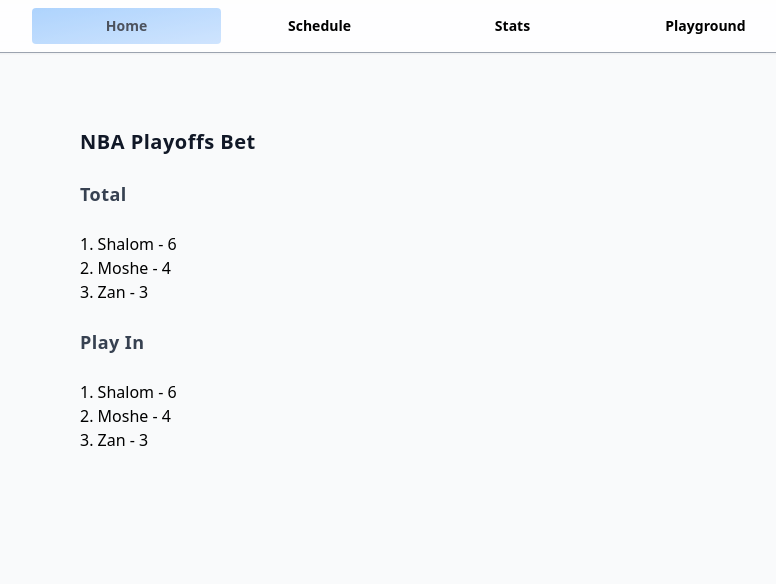
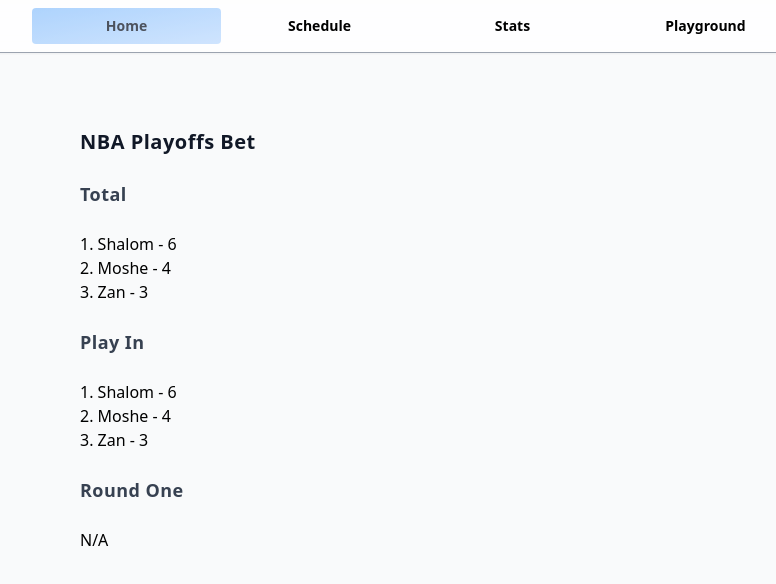
Before and after one commit to moshekatz/nba-playoffs-bet, a Next.js app: page / in a window 1280 px wide. Shown: the top 584 px of the page, without its empty margins (224-1000 px from the left). Built offline with nearby package versions, Linux system fonts and the light colour scheme; what @tailwindcss/typography would draw is missing.

Commit message:
some more tweaks

```diff
--- a/pages/index.js
+++ b/pages/index.js
@@ -4,7 +4,7 @@ export async function getStaticProps() {
   return { props: { hi: 'hello' } };
 }
 
-export default function Home({ hi }) {
+export default function Home() {
   return (
     <Container>
       <div className="flex flex-col max-w-2xl mx-auto space-y-6">
@@ -27,6 +27,10 @@ export default function Home({ hi }) {
           <li>2. Moshe - 4</li>
           <li>3. Zan - 3</li>
         </ol>
+        <h2 className="text-lg font-semibold tracking-wide text-gray-700">
+          Round One
+        </h2>
+        <p>N/A</p>
       </div>
     </Container>
   );
```
Also changed, not shown: components/container.js (+4 -1 lines).
